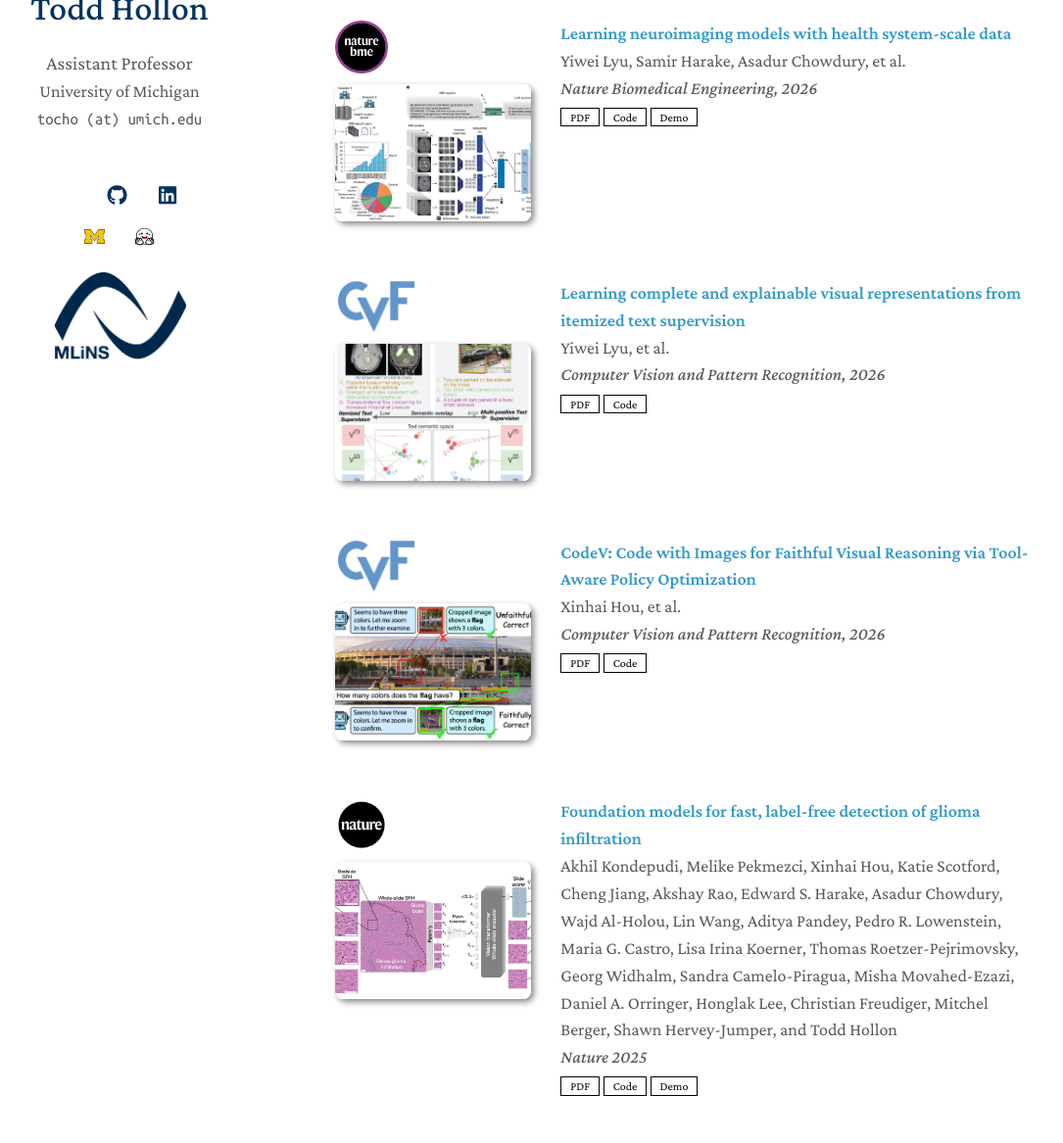
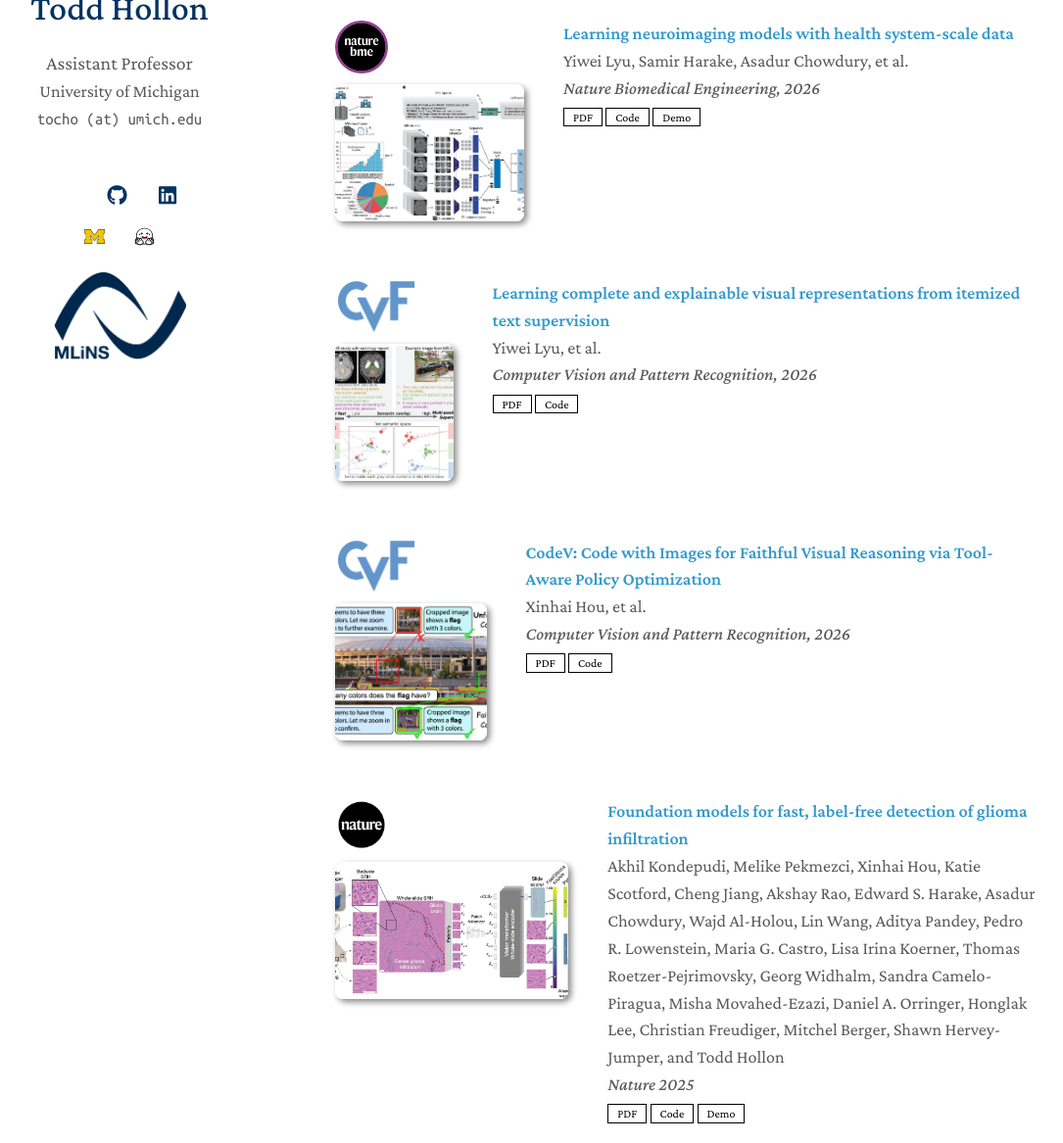
Before and after one commit to toddhollon/toddhollon.github.io, a Jekyll site: the page built from index.md, in a window 1280 px wide and 1400 px high, scrolled down 514 px. Shown: the part 233-1400 px from the top of the window at 98% size, without its empty margins (108-1193 px from the left). Built offline with Jekyll 4.4.1, drawn with Linux system fonts in a browser that asks for light colours; a style sheet for code colours, icons or effects is not loaded; our own code applies the rules of GitHub Pages for plain Markdown files.

Commit message:
fix the scrolling problem

```diff
--- a/assets/css/publications-no-dark-mode.css
+++ b/assets/css/publications-no-dark-mode.css
@@ -38,9 +38,9 @@
 
 .publications ol.bibliography li { min-height: 125px; margin-bottom: 0.5rem; }
 
-.publications ol.bibliography li .abbr { min-height: 8rem; height: auto; margin-bottom: 0.5rem; }
+.publications ol.bibliography li .abbr { min-height: 8rem; height: auto; margin-bottom: 0.5rem; max-width: 100%; box-sizing: border-box; }
 
-.publications ol.bibliography li .abbr .teaser-with-badge { position: relative; display: inline-block; }
+.publications ol.bibliography li .abbr .teaser-with-badge { position: relative; display: inline-block; max-width: 100%; }
 
 .publications ol.bibliography li .abbr abbr { display: inline-block; background-color: var(--global-theme-color); padding-left: 1rem; padding-right: 1rem; position: absolute; top: 8px; left: 16px; }
 
@@ -76,8 +76,11 @@
 
 /* Keep thumbnail + logo column top-aligned with text so tall left columns do not
    vertically center and spill the venue logo into the next publication row. */
-.publications ol.bibliography li .pub-row { align-items: flex-start; }
+.publications ol.bibliography li .pub-row { align-items: flex-start; max-width: 100%; box-sizing: border-box; }
 
-.publications ol.bibliography li .teaser { border-radius: 8px; box-shadow: 3px 3px 6px #888; height: 140px; width: 305px; margin-top: 5px; margin-left: 5px; margin-bottom: 5px; object-fit: cover; }
+.publications ol.bibliography li .teaser { border-radius: 8px; box-shadow: 3px 3px 6px #888; height: 140px; width: min(305px, calc(100% - 10px)); max-width: 100%; margin: 5px; object-fit: cover; box-sizing: border-box; }
 
-.publications ol.bibliography li .venue-logo { display: block; max-height: 54px; max-width: 292px; width: auto; height: auto; margin: 0 5px 6px 5px; object-fit: contain; object-position: left center; }
+.publications ol.bibliography li .venue-logo { display: block; max-height: 54px; max-width: min(292px, calc(100% - 10px)); width: auto; height: auto; margin: 0 5px 6px 5px; object-fit: contain; object-position: left center; box-sizing: border-box; }
+
+
+.publications ol.bibliography li .col-sm-9 { min-width: 0; box-sizing: border-box; }
```
Also changed, not shown: assets/css/publications.css (+8 -5 lines).
